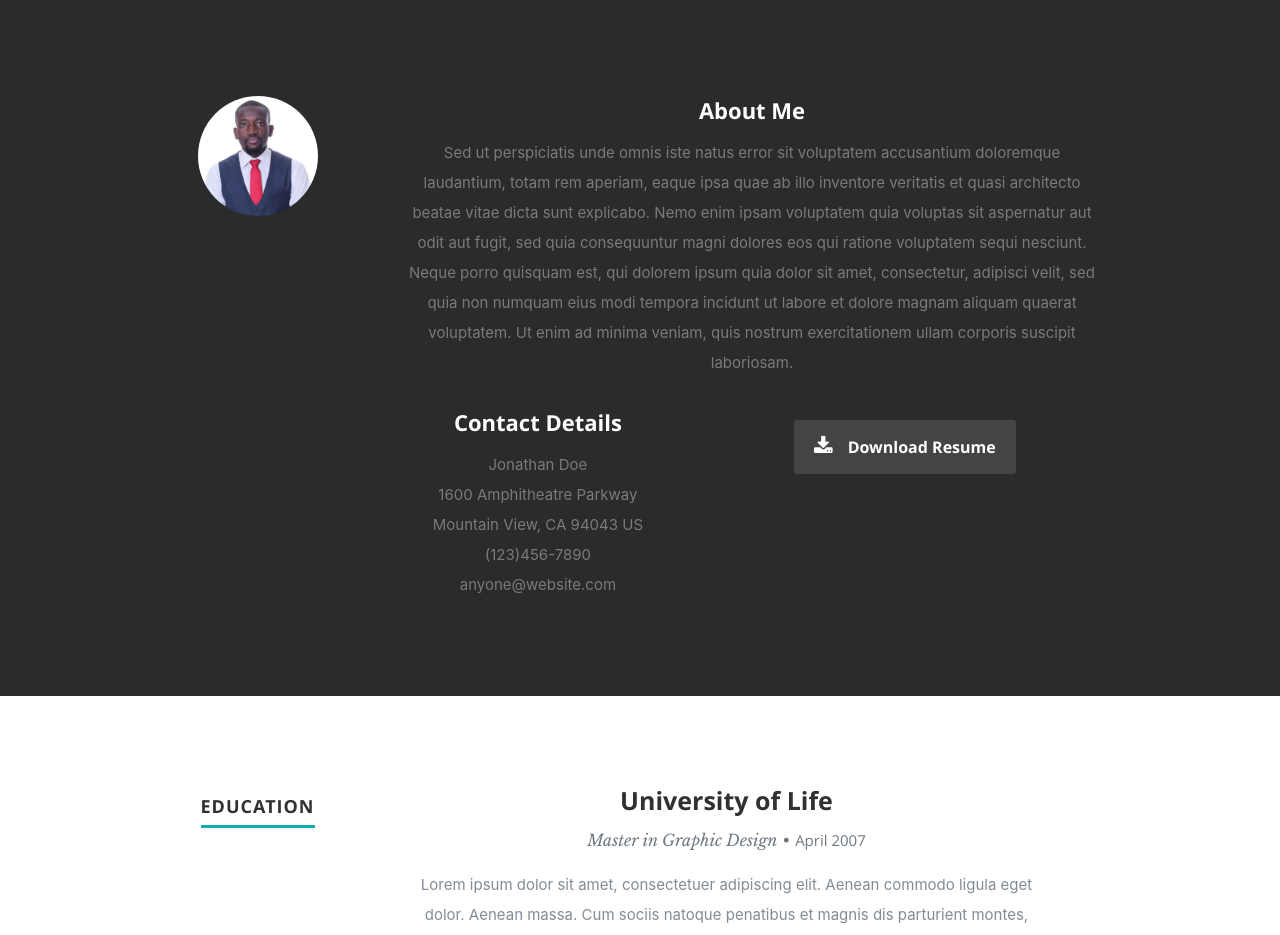
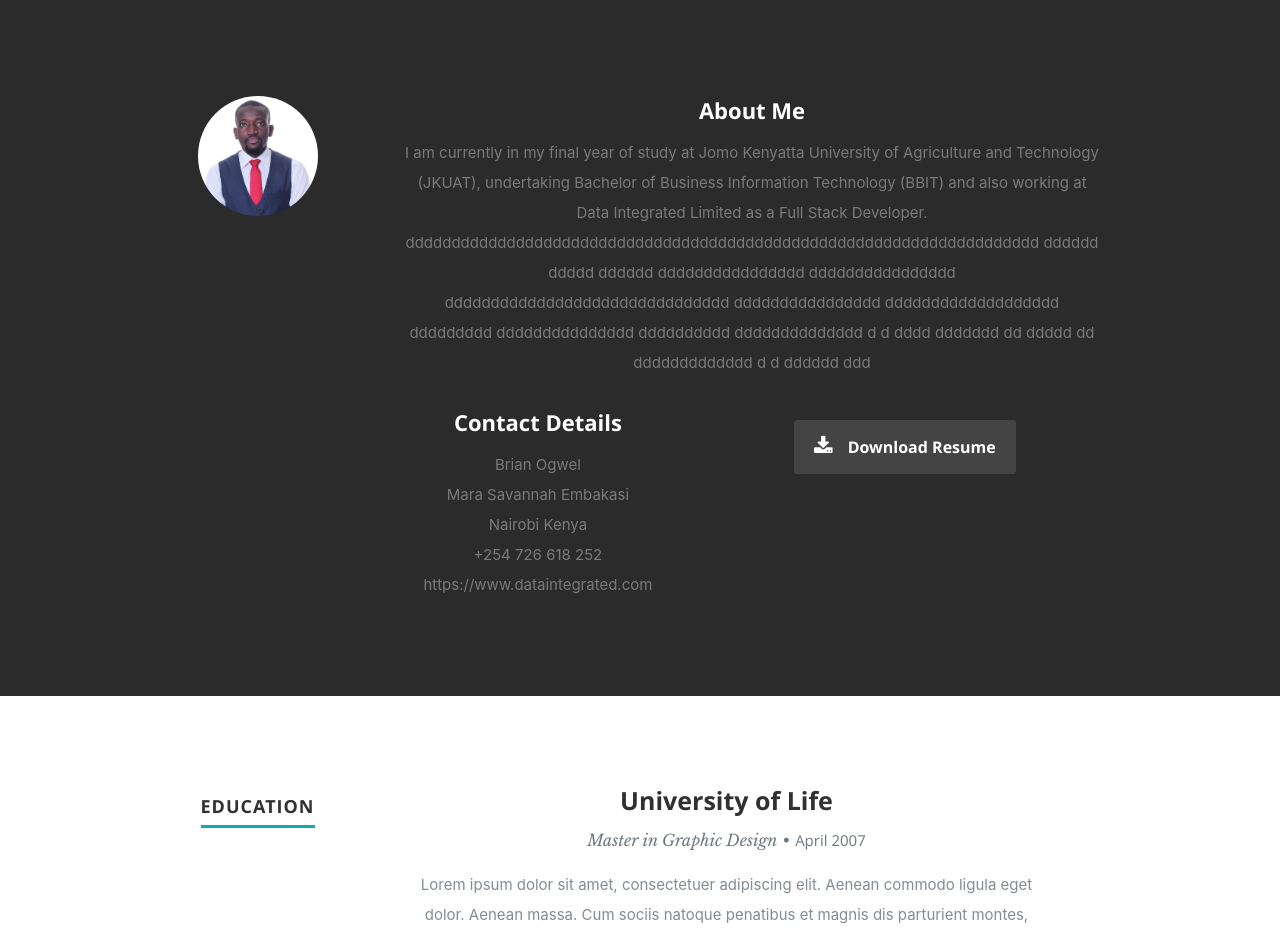
Before and after one commit to OBrian16/ogwel-portfolio, a React (Create React App) app: page / in a window 1280 px wide. Shown: the part 800-1735 px from the top of the page. Built offline with nearby package versions, Linux system fonts and the light colour scheme.

Commit message:
edits about

```diff
--- a/src/App.js
+++ b/src/App.js
@@ -15,10 +15,10 @@ class App extends Component {
   render() {
     return (
       <div className="App">
-        <Header resumeData={resumeData}/>
-        <About />
+        <Header resumeData={resumeData} />
+        <About resumeData={resumeData} />
         <Resume />
-        <Works/>
+        <Works />
         <Testimonials />
         <Contact />
         <Footer />
--- a/src/components/about/about.js
+++ b/src/components/about/about.js
@@ -2,6 +2,7 @@ import React, { Component } from 'react';
 
 export default class About extends Component {
     render() {
+        let resumeData = this.props.resumeData;
         return (
             <React.Fragment>
                 <section id="about">
@@ -11,27 +12,20 @@ export default class About extends Component {
                         </div>
                         <div className="nine columns main-col">
                             <h2>About Me</h2>
-                            <p>Sed ut perspiciatis unde omnis iste natus error sit voluptatem accusantium doloremque laudantium, totam rem
-                              aperiam, eaque ipsa quae ab illo inventore veritatis et quasi architecto beatae vitae dicta sunt explicabo.
-                              Nemo enim ipsam voluptatem quia voluptas sit aspernatur aut odit aut fugit, sed quia consequuntur magni
-                              dolores eos qui ratione voluptatem sequi nesciunt. Neque porro quisquam est, qui dolorem ipsum quia dolor
-                              sit amet, consectetur, adipisci velit, sed quia non numquam eius modi tempora incidunt ut labore et dolore
-                              magnam aliquam quaerat voluptatem. Ut enim ad minima veniam, quis nostrum exercitationem ullam corporis
-                              suscipit laboriosam.
-      </p>
+                            <p>{resumeData.aboutme}</p>
                             <div className="row">
                                 <div className="columns contact-details">
                                     <h2>Contact Details</h2>
                                     <p className="address">
-                                        <span>Jonathan Doe</span>
+                                        <span>{resumeData.name}</span>
                                         <br />
-                                        <span>1600 Amphitheatre Parkway
-                                            <br /> Mountain View, CA 94043 US
+                                        <span>{resumeData.address1}
+                                            <br /> {resumeData.address2}
                                         </span>
                                         <br />
-                                        <span>(123)456-7890</span>
+                                        <span>{resumeData.mobile}</span>
                                         <br />
-                                        <span>anyone@website.com</span>
+                                        <span>{resumeData.website}</span>
                                     </p>
                                 </div>
                                 <div className="columns download">
--- a/src/components/resumeData.js
+++ b/src/components/resumeData.js
@@ -27,5 +27,10 @@ let resumeData = {
             "className": "fa fa-skype"
         }
     ],
+    "aboutme": "I am currently in my final year of study at Jomo Kenyatta University of Agriculture and Technology (JKUAT), undertaking Bachelor of Business Information Technology (BBIT) and also working at Data Integrated Limited as a Full Stack Developer. ddddddddddddddddddddddddddddddddddddddddddddddddddddddddddddddddddddd dddddd ddddd dddddd dddddddddddddddd dddddddddddddddd ddddddddddddddddddddddddddddddd dddddddddddddddd ddddddddddddddddddd ddddddddd ddddddddddddddd dddddddddd dddddddddddddd d d       dddd ddddddd dd  ddddd dd  ddddddddddddd d d dddddd ddd ",
+    "address1": "Mara Savannah Embakasi",
+    "address2": "Nairobi Kenya",
+    "mobile": "+254 726 618 252",
+    "website": "https://www.dataintegrated.com",
 }
 export default resumeData
```
